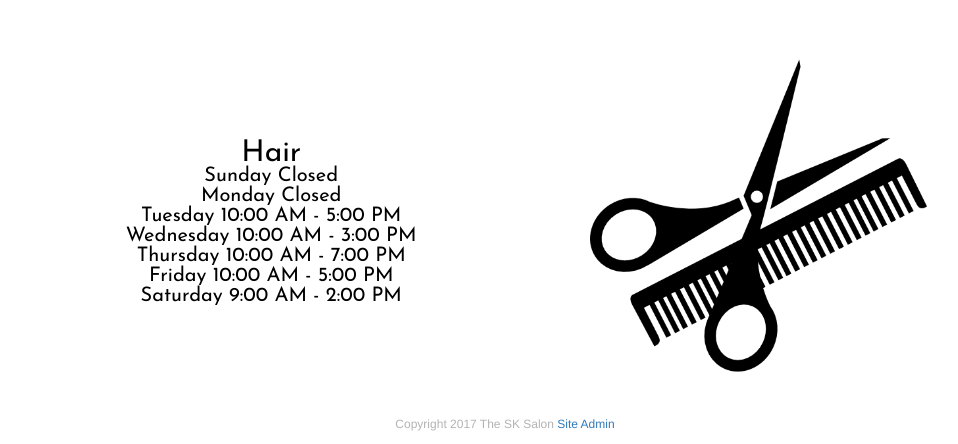
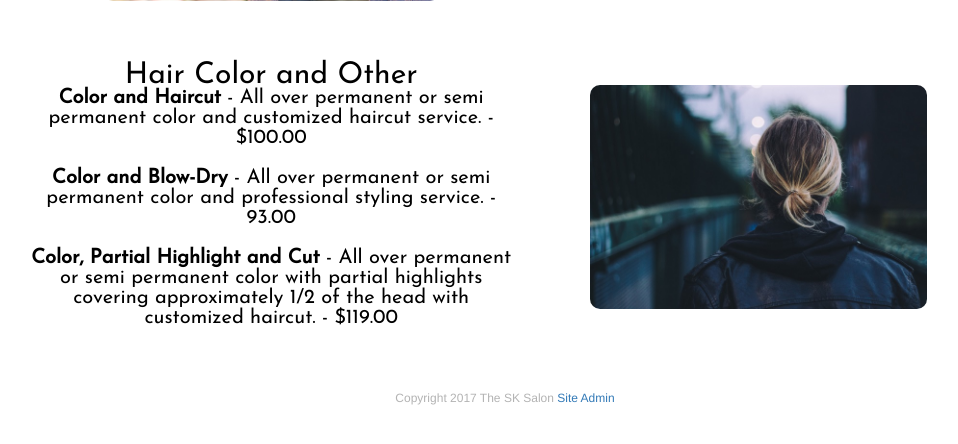
Before and after one commit to lmcominotto/The-SK-Salon, a PHP site: page /services.php in a window 1280 px wide. Shown: the part 685-1129 px from the top of the page, without its empty margins (135-1093 px from the left). After the commit the page ends 1090 px from the top, so only its background shows below. Run offline with PHP 8.4, Linux system fonts and the light colour scheme; data that the repository does not hold is empty; some libraries are stand-ins or nearby versions.

Commit message:
Changes to front end
Changed header to include BOOK link to Vagaro, Changed About and
Services pages swapping icons for actual photos.

```diff
--- a/CMS/Templates/About.php
+++ b/CMS/Templates/About.php
@@ -1,4 +1,6 @@
-<?php include 'Include/header.php'; ?>
+<?php
+$title = "About Us";
+include 'Include/header.php'; ?>
 
 					<div class = "pageHeading">
 						<p>ABOUT</p>
--- a/CMS/Templates/Include/header.php
+++ b/CMS/Templates/Include/header.php
@@ -1,7 +1,7 @@
 <!DOCTYPE html>
 <html>
 	<head>
-		<title><?php echo htmlspecialchars( $results['pageTitle'] )?></title>
+		<title><?php echo htmlspecialchars( $title )?></title>
 		<meta charset="utf-8">
 		<meta name="viewport" content="width=device-width, initial-scale=1">
 		<link rel ="stylesheet" href="stylesheets/main.css">
@@ -12,6 +12,7 @@
 	</head>
 	<body>
 		<div class="outerContainer">
+		<!--Logo-->
 			<div id = "topName">
 				<img src = "img/sk.png" alt = "The SK Salon">
 			</div>
@@ -21,6 +22,7 @@
 					<div class="header">
 						<ul class="topnav" id="myTopnav">
 							<li><a href="index.php">HOME</a></li>
+							<li><a href="https://www.vagaro.com/thesksalon">BOOK</a></li>
 							<li><a href="about.php">ABOUT</a></li>
 							<li><a href="services.php">SERVICES</a></li>
 							<li><a href="stylists.php">STYLISTS</a></li>
--- a/CMS/Templates/services.php
+++ b/CMS/Templates/services.php
@@ -1,4 +1,6 @@
-<?php include 'Include/header.php'; ?>
+<?php
+$title = "Services";
+include 'Include/header.php'; ?>
 
 					<div class = "pageHeading">
 						<p>SERVICES</p>
@@ -6,32 +8,33 @@
 
 					<div class = "productsContent">
 						<div id = "productsOne">
-							<img src = "img/hairdryer.png" alt = "Hairdryer icon">
+							<img src = "img/img6.jpeg" alt = "Stylish Photo">
 						</div>
 
 						<div id = "productsTwo">
 							<div id = "heading">
-							Our Mission
+							Haircuts and Other
 							</div>
-							<p>There are services   </p>
+							<p><b>Prom Special</b> - Makeup with eyes, cheeks, and lips with an updo for special occasion (false lashes upon request and $8 upcharge)  - $75.00 <br> <br>
+							<b>Consultation</b> - A one on one consult of what you desire in the service provided. We will set up a plan for hair care, color, treatments
+							needed and styling products for the best care of your hair. - $0 <br><br>
+							<b>Women's Haircut</b> - A customized haircut designed by your stylist to fit your individual style and preferences. - 37.00
+							</p>
 						</div>
 
 						<div id = "productsThree">
 						<div id = "heading">
-							Hair
+							Hair Color and Other
 							</div>
 							<p>
-							Sunday Closed <br>
-							Monday Closed <br>
-							Tuesday 10:00 AM - 5:00 PM <br>
-							Wednesday 10:00 AM - 3:00 PM <br>
-							Thursday 10:00 AM - 7:00 PM <br>
-							Friday 10:00 AM - 5:00 PM <br>
-							Saturday 9:00 AM - 2:00 PM</p>
+							<b>Color and Haircut</b> - All over permanent or semi permanent color and customized haircut service. - $100.00 <br><br>
+							<b>Color and Blow-Dry</b> - All over permanent or semi permanent color and professional styling service. - 93.00 <br><br>
+							<b>Color, Partial Highlight and Cut</b> - All over permanent or semi permanent color with partial highlights covering approximately 1/2 of the head with customized haircut. - $119.00 <br><br>
+
 						</div>
 
 						<div id = "productsFour">
-							<img src = "img/scissors.png" alt = "Scissors icon">
+							<img src = "img/img5.jpeg" alt = "Stylish Photo">
 						</div>
 					</div>
 
```
